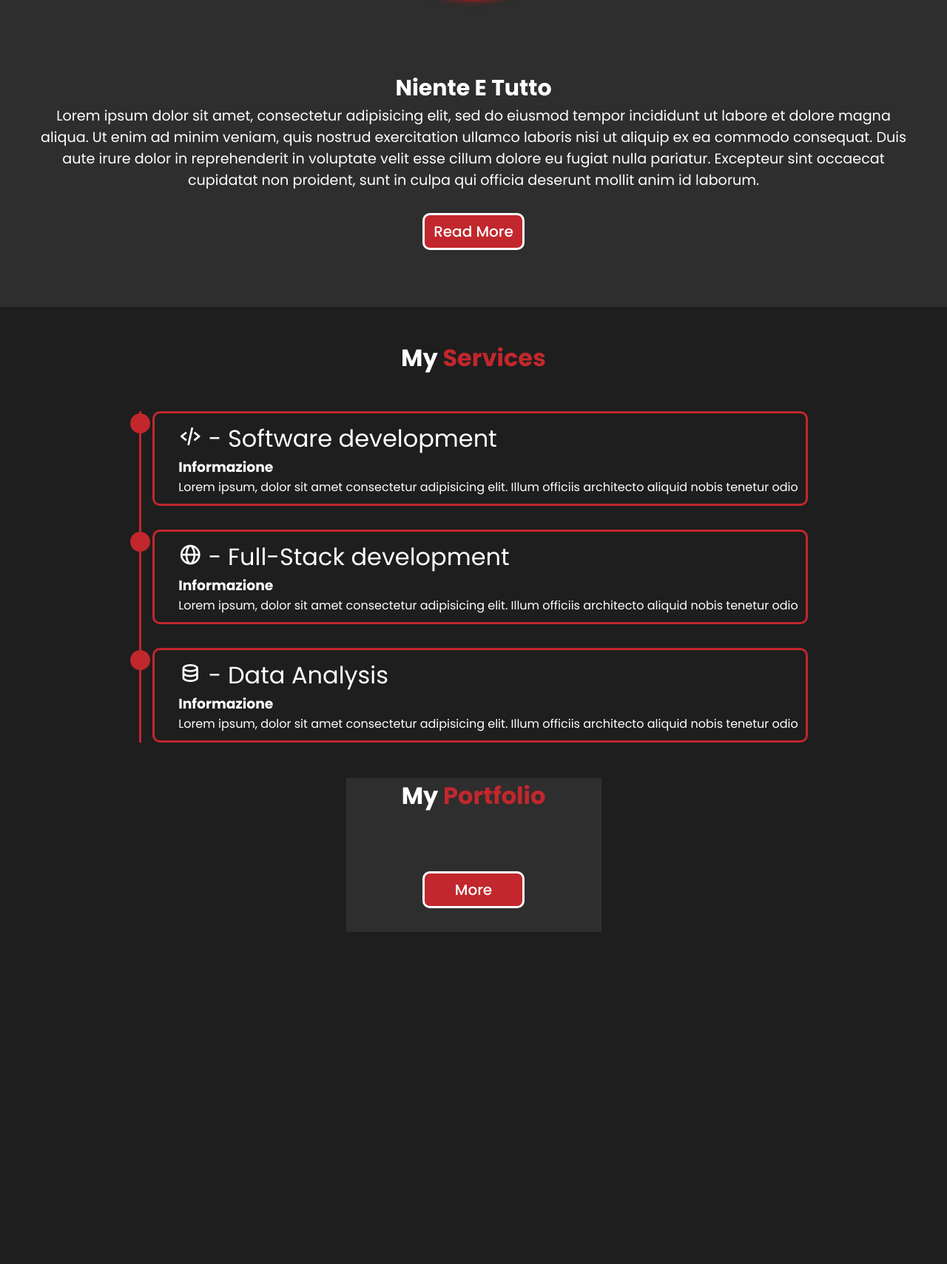
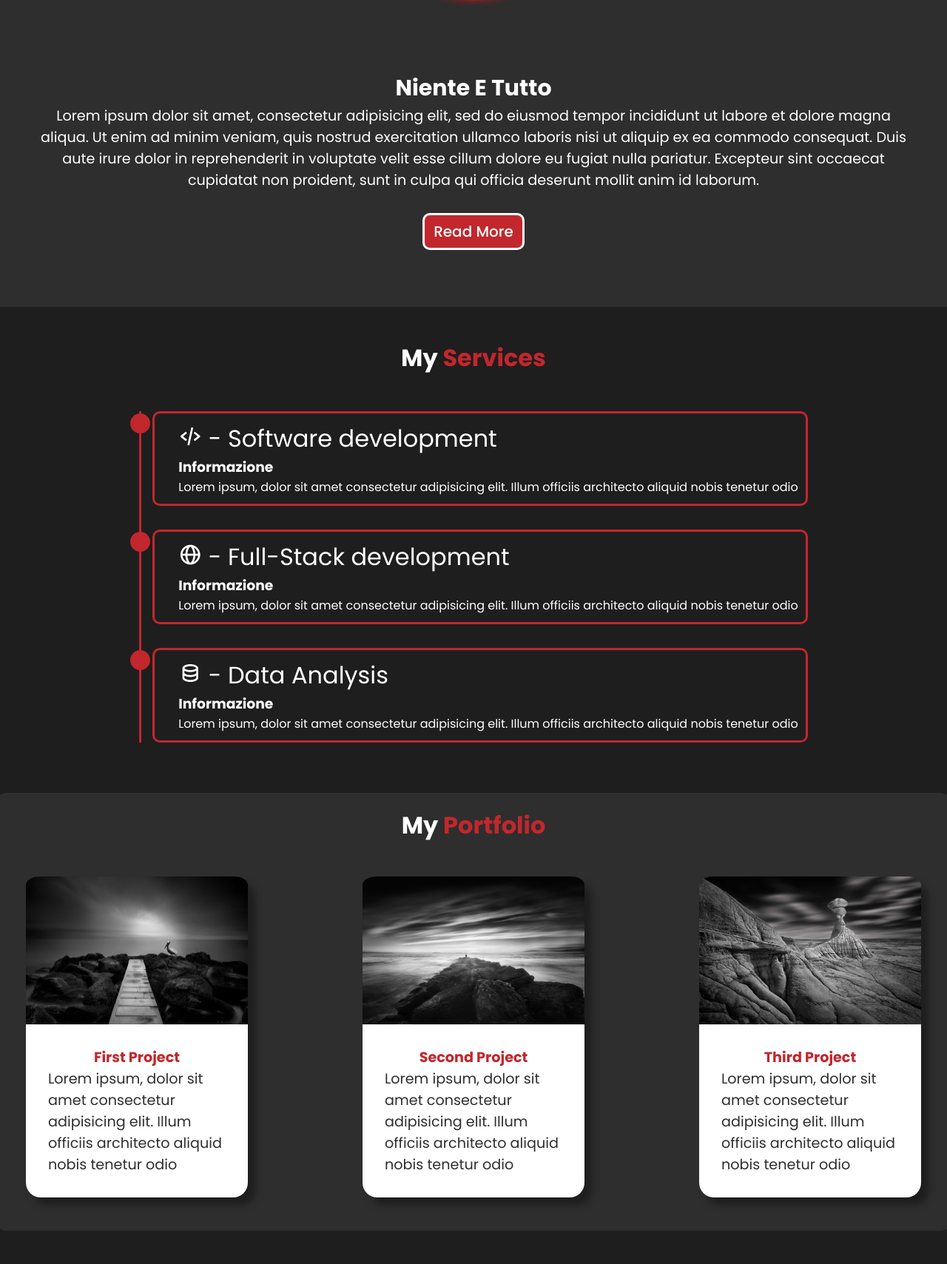
Before and after one commit to chirichexe/Portfolio-Website, a PHP site: page / in a window 1280 px wide. Shown: the part 1252-2961 px from the top of the page at 74% size. Before the commit the page ends 2512 px from the top, so only its background shows below. Run offline with PHP 8.4, Linux system fonts and the light colour scheme.

Commit message:
Added portfolio sections

```diff
--- a/index.html
+++ b/index.html
@@ -127,11 +127,29 @@
   <section class="portfolio" id="portfolio">
 
     <h2 class="heading">My <span>Portfolio</span></h2>
-      <div class="about-content">
+      <div class="portfolio-content">
+        <div class="project">
+          <img id="img" src=".\files_1\project1_img.jpg" alt="Img_me">
+            <div class="text">
+              <h3>First Project</h3>
+              <p>Lorem ipsum, dolor sit amet consectetur adipisicing elit. Illum officiis architecto aliquid nobis tenetur odio </p></i>
+            </div>
+        </div>
 
+        <div class="project">
+          <img id="img" src=".\files_1\project2_img.jpg" alt="Img_me">
+          <div class="text">
+            <h3>Second Project</h3>
+            <p>Lorem ipsum, dolor sit amet consectetur adipisicing elit. Illum officiis architecto aliquid nobis tenetur odio </p></i>
+          </div>
+        </div>
 
-          <div class="btn-box new">
-          <a href="https://google.com" class="readMore">More</a>
+        <div class="project">
+          <img id="img" src=".\files_1\project3_img.jpg" alt="Img_me">
+          <div class="text">
+            <h3>Third Project</h3>
+            <p>Lorem ipsum, dolor sit amet consectetur adipisicing elit. Illum officiis architecto aliquid nobis tenetur odio </p></i>
+          </div>
         </div>
       </div>
     </section>
--- a/style.css
+++ b/style.css
@@ -7,7 +7,7 @@ https://coolors.co/1e1e1e-e1d89f-c1272d-a01d1e
 :root {
   --nero: #1e1e1e;
   --grigio: #2e2e2e;
-  --vaniglia: #E1D89F;
+  --chiaro: white;
   --rossoChiaro: #c1272d;
   --rossoScuro: #A01D1E;
   --generalPadding: 45px;
@@ -34,7 +34,7 @@ background-color: var(--nero);
   z-index: 100;
   margin: 0;
   padding: 0;
-  background: var(--vaniglia);
+  background: var(--chiaro);
   width: 100%;
   padding: 20px 8%;
   color: black;
@@ -80,7 +80,6 @@ background-color: var(--nero);
 
 /* HOME */
 .home{
-
   display: flex;
   background-color: transparent;
   align-items: center;
@@ -347,5 +346,55 @@ background-color: var(--nero);
 /* PORTFOLIO */
 
 .portfolio{
+  margin-top: 20px;
   background-color: var(--grigio);
+  border-radius: 20px;
+  width: 1300px;
+  padding-top: 20px;
 }
+
+.portfolio-content{
+  display: flex;
+  justify-content: space-between;
+  align-items: center;
+  padding: var(--generalPadding);
+}
+
+.project{
+  display: flex;
+  flex-direction: column;
+  align-items: center;
+  background-color: var(--chiaro);
+  width: 300px;
+  border-radius: 20px;
+  box-shadow: 10px 10px 10px var(--nero);
+}
+
+.project .text{
+  display: flex;
+  flex-direction: column;
+  align-items: center;
+  padding: 10%;
+}
+
+.project h3{
+  font-size: larger;
+  color: var(--rossoChiaro);
+}
+
+.project p{
+  font-size: larger;
+  color: var(--grigio);
+}
+
+.project img{
+  width: 100%;
+  height: 200px;
+  border-top-left-radius: 6%;
+  border-top-right-radius: 6%;
+}
+
+.project:hover img{
+  transform: scale(1.5);
+  transition: 1s;
+}
```
Also changed, not shown: files_1/project1_img.jpg (added), files_1/project2_img.jpg (added), files_1/project3_img.jpg (added).
